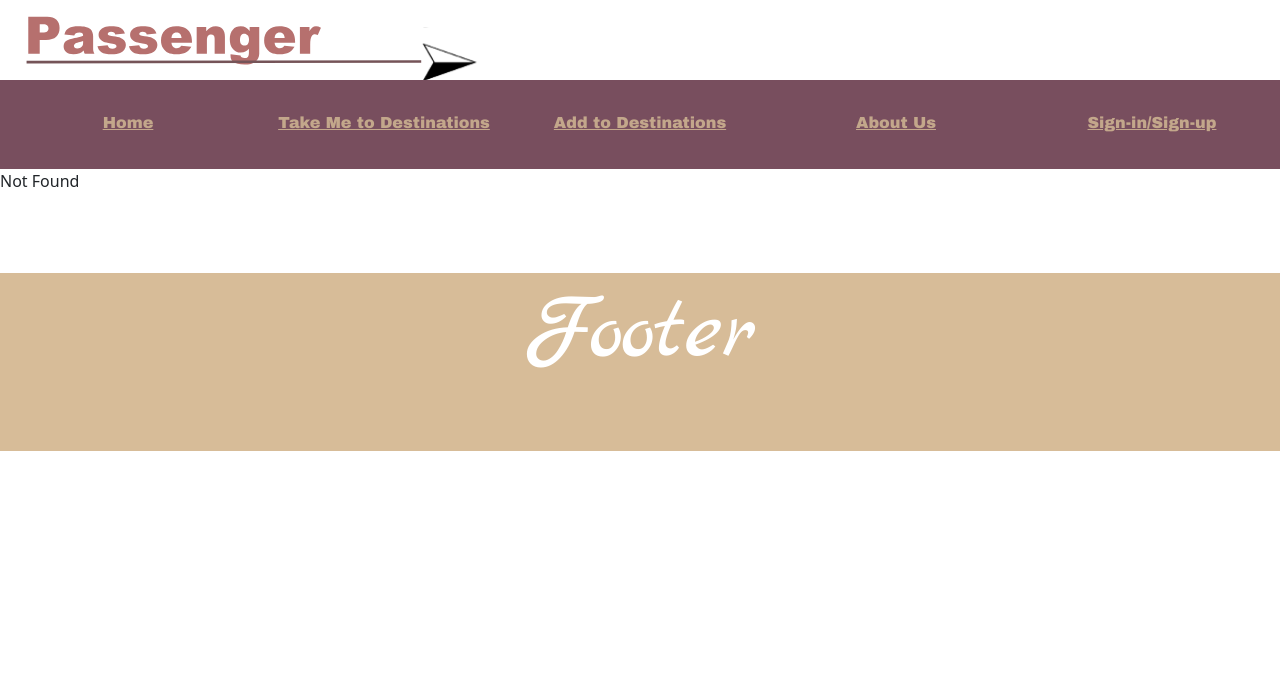
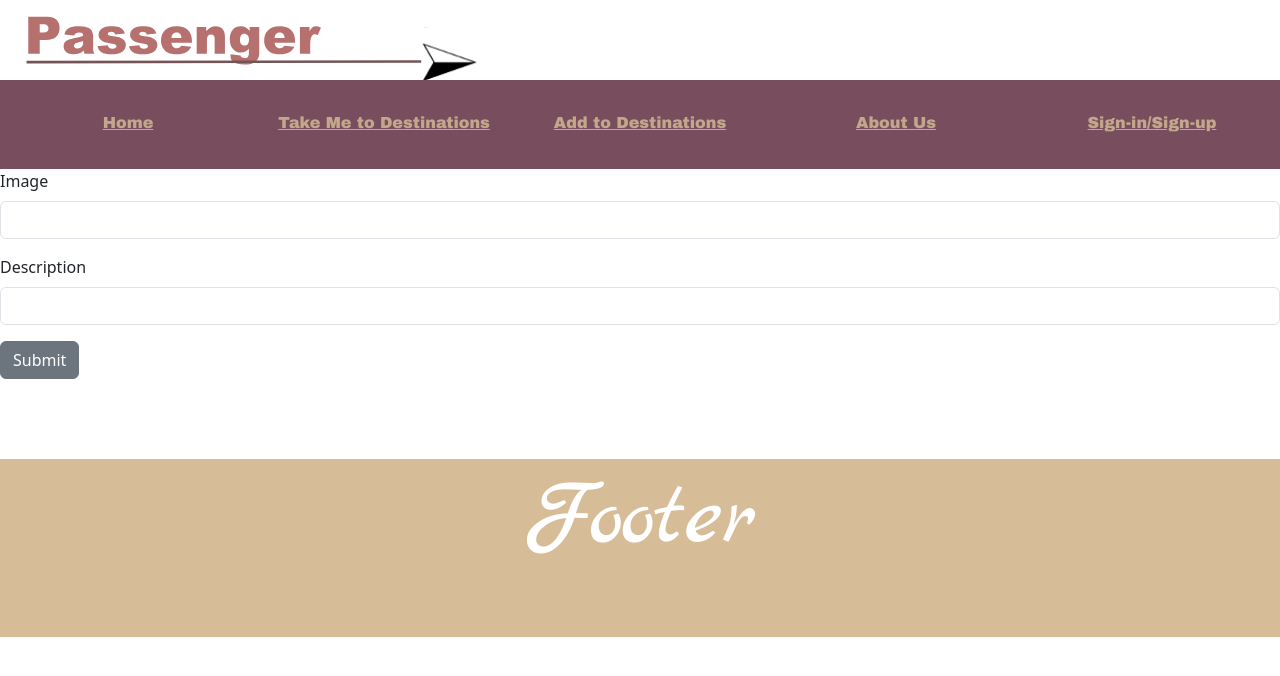
Before and after one commit to TeamProCode/passenger-frontend, a React (Create React App) app: page /photonew in a window 1280 px wide. Before the commit this address had no page. Shown: the top 676 px of the page. Built offline with nearby package versions, Linux system fonts and the light colour scheme.

Commit message:
photo create path and form complete --no testing

```diff
--- a/src/App.js
+++ b/src/App.js
@@ -4,6 +4,7 @@ import Header from "./components/Header"
 import DestinationEdit from "./pages/DestinationEdit"
 import DestinationIndex from "./pages/DestinationIndex"
 import DestinationNew from "./pages/DestinationNew"
+import PhotoNew from "./pages/PhotoNew"
 import DestinationShow from "./pages/DestinationShow"
 import AboutUs from "./pages/AboutUs"
 import Home from "./pages/Home"
@@ -24,6 +25,9 @@ const App = () => {
   const createDestination = (destination) => {
     console.log(destination)
   }
+  const createPhoto = (photo) => {
+    console.log(photo)
+  }
 
   return (
     <>
@@ -33,6 +37,7 @@ const App = () => {
         <Route path="/destinationindex" element={<DestinationIndex destinations={destinations} />} />
         <Route path="/destinationshow/:id" element={<DestinationShow destinations={destinations} photos={photos} />} />
         <Route path="/destinationnew" element={<DestinationNew createDestination={createDestination} />} />
+        <Route path="/photonew" element={<PhotoNew createPhoto={createPhoto} /> } />
         <Route path="/destinationedit" element={<DestinationEdit />} />
         <Route path="/aboutus" element={<AboutUs />} />
         <Route path="/signin" element={<SignIn />} />
--- /dev/null
+++ b/src/pages/PhotoNew.js
@@ -0,0 +1,49 @@
+import React, { useState } from 'react';
+import { Form, FormGroup, Input, Label, Button } from "reactstrap";
+import { useNavigate } from 'react-router-dom';
+
+const PhotoNew = ({ createPhoto }) => {
+  const navigate = useNavigate();
+  const [newPhoto, setNewPhoto] = useState({
+    image: "",
+    description: "",
+  });
+
+  const handleChange = (e) => {
+    setNewPhoto({ ...newPhoto, [e.target.id]: e.target.value });
+  };
+
+  const handleSubmit = () => {
+    createPhoto(newPhoto);
+    navigate("/destinationshow");
+  };
+
+  const newPhotoStyle = {
+    position: 'absolute',
+    textAlign: 'center',
+    marginTop: '2px',
+    left: '0',
+  };
+
+  return (
+    <div>
+      <div style={newPhotoStyle}>
+      </div>
+      <div className='photo-flex'>
+        <Form>
+          <FormGroup>
+            <Label for="image">Image</Label>
+            <Input role="textbox-image" type="img" id="image" onChange={handleChange} value={newPhoto.image} />
+          </FormGroup>
+          <FormGroup>
+            <Label for="description">Description</Label>
+            <Input role="textbox-description" type="text" id="description" onChange={handleChange} value={newPhoto.description} />
+          </FormGroup>
+          <Button onClick={handleSubmit}>Submit</Button>
+        </Form>
+      </div>
+    </div>
+  );
+};
+
+export default PhotoNew;
```
